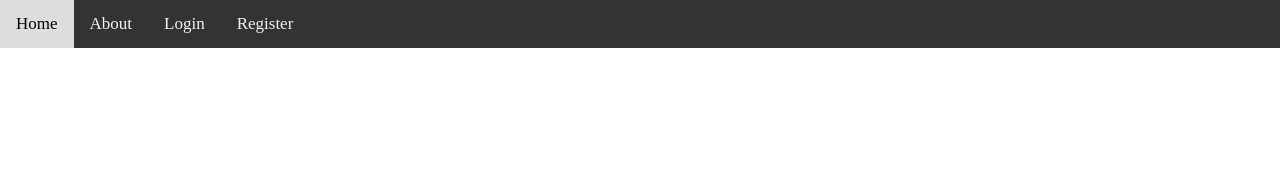
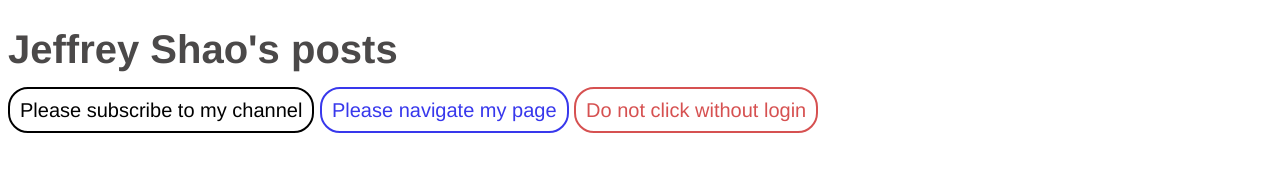
Before and after one commit to 97-Jeffrey/sass-practice, a website: page index.html in a window 1280 px wide. Drawn offline with Linux system fonts and the light colour scheme.

Commit message:
sass practice updated

```diff
--- a/index.html
+++ b/index.html
@@ -2,17 +2,15 @@
 <html lang="en">
 <head>
   <meta charset="UTF-8">
+  <meta http-equiv="X-UA-Compatible" content="IE=edge">
   <meta name="viewport" content="width=device-width, initial-scale=1.0">
-  <link rel="stylesheet" href="css/style.css">
-  <title>sass practice</title>
+  <title>Sass</title>
+  <link rel="stylesheet" href="/css/main.css">
 </head>
 <body>
-
-  <div class='topnav'>
-    <a href="#">Home</a>
-    <a href="#">About</a>
-    <a href="#">Login</a>
-    <a href="#">Register</a>
-  </div>
+  <h1>Jeffrey Shao's posts</h1>
+  <span class='alert'>Please subscribe to my channel</span>
+  <span class='alert-info'>Please navigate my page</span>
+  <span class='alert-warning'>Do not click without login</span>
 </body>
 </html>
--- /dev/null
+++ b/scss/main.scss
@@ -0,0 +1,31 @@
+$myfont: Helvetica;
+$size: 20px;
+$h1-color: rgb(75, 73, 73);
+$warning-padding: 10px;
+$warning-border: 20px;
+$warning-color: rgb(214, 81, 81);
+
+body {
+  font-family: $myfont;
+  font-size: $size;
+}
+
+h1 {
+  color: $h1-color;
+}
+
+.alert {
+  border: 2px solid;
+  padding: $warning-padding;
+  border-radius: $warning-border;
+}
+
+.alert-info {
+  @extend .alert;
+  color: rgb(56, 56, 236);
+}
+
+.alert-warning {
+  @extend .alert;
+  color: rgb(214, 81, 81);
+}
--- a/scss/style.scss
+++ /dev/null
@@ -1,29 +0,0 @@
-$text-color: #000;
-$font: Arial, Helvetica;
-
-*{
-  margin:0;
-  padding:0;
-}
-.topnav{
-  background-color: #333;
-  overflow: hidden;
-}
-
-.topnav{
-  a {
-    float: left;
-    display: block;
-    color: #f2f2f2;
-    text-align: center;
-    padding: 14px 16px;
-    text-decoration: none;
-    font-size: 17px;
-  }
-
-  a:hover {
-    background-color: #ddd;
-    color:$text-color;
-  }
-
-}
```
Also changed, not shown: package.json (added, +23 -0 lines), css/main.css (added), css/style.css (deleted), 3 other files.
